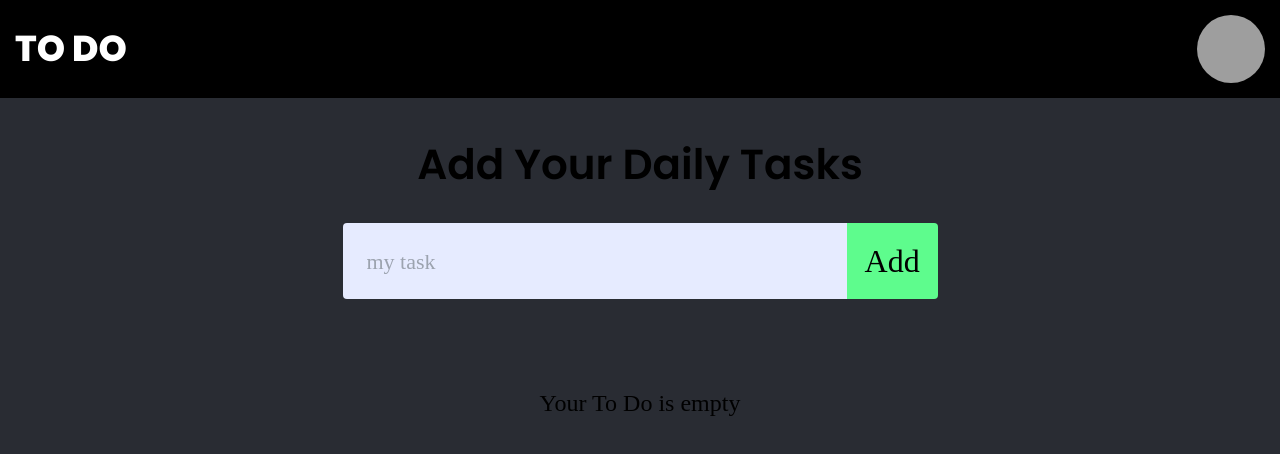
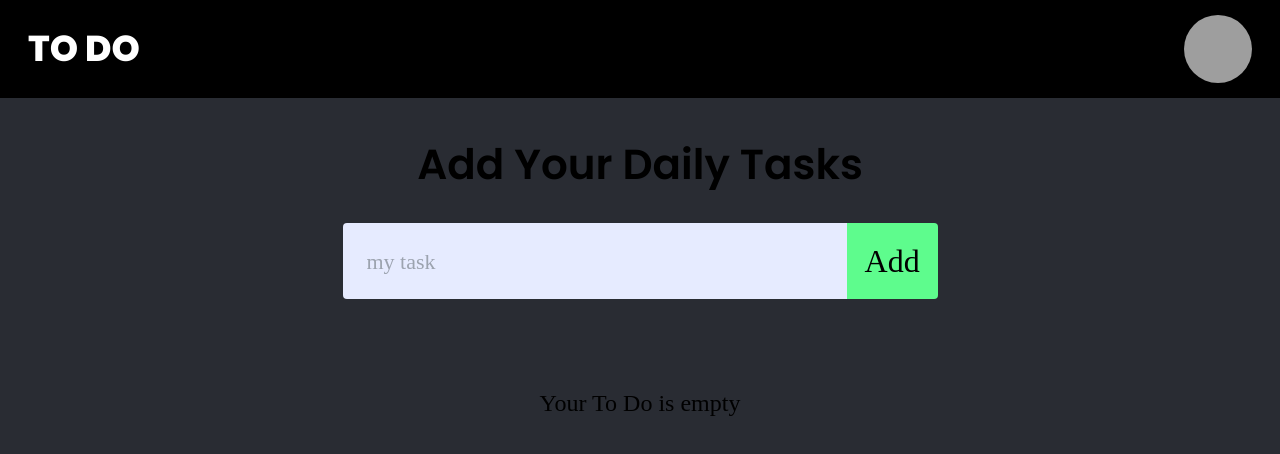
Before and after one commit to tsula21/task_todo_app, a React (Vite) app: page /Todo in a window 1280 px wide. Shown: the top 454 px of the page. Built offline with nearby package versions, Linux system fonts and the light colour scheme; grey boxes are pictures that could not be loaded; a web font is replaced by a local one.

Commit message:
little changes

```diff
--- a/src/pages/Form/AuthForm.jsx
+++ b/src/pages/Form/AuthForm.jsx
@@ -1,10 +1,8 @@
 import React, { useState, useContext } from "react";
-import * as yup from "yup";
 import { UserContext } from "../../UserContext";
 import { Link } from "react-router-dom";
 
 //
-
 import ApplicationTitle from "../../components/ApplicationTitle";
 import Photo from "../../assets/add_photo.svg";
 import PrimaryButton from "../../components/PrimaryButton";
@@ -14,6 +12,7 @@ const AuthForm = () => {
 
   const handleInputChange = (e) => {
     const img = e.target.files[0];
+
     const updateValue = {
       ...photo,
       photo: URL.createObjectURL(img),
@@ -82,7 +81,9 @@ const AuthForm = () => {
             />
           </div>
           {/* Sign In Button */}
-          {formik.values.name.length == 0 || formik.errors.name || photo[0] ? (
+          {formik.values.name.length == 0 ||
+          formik.errors.name ||
+          photo.length > 0 ? (
             <PrimaryButton
               type="button"
               className="bg-[#aaaaaa] cursor-default transition-colors rounded-[4px] w-[258px] h-[66px] text-[32px] text-[#000] font-[poppins-light] capitalize"
--- a/src/pages/Todo/Todo.jsx
+++ b/src/pages/Todo/Todo.jsx
@@ -5,8 +5,6 @@ import Navbar from "./components/Navbar";
 import ApplicationTitle from "../../components/ApplicationTitle";
 import InputField from "./components/InputField";
 import SingleItem from "./components/SingleItem";
-import TodoLogo from "../../assets/todo.jpg";
-import TodoLogo1 from "../../assets/todo1.png";
 
 const Todo = () => {
   const { todoList } = useContext(UserContext);
@@ -17,7 +15,7 @@ const Todo = () => {
         className="text-[42px] text-[#000] font-[poppins-semi] text-center mt-[35px] mb-[27px]"
         Text="Add Your Daily Tasks"
       />
-      <section className="w-[595px] mx-[auto] pb-[40px]">
+      <section className="max-w-[595px] mx-[auto] pb-[40px]">
         <InputField />
         <div className="h-[305px] overflow-y-auto overflow-x-hidden">
           {todoList &&
--- a/src/pages/Todo/components/Navbar.jsx
+++ b/src/pages/Todo/components/Navbar.jsx
@@ -6,7 +6,7 @@ const Navbar = () => {
   const { photo, formik } = useContext(UserContext);
 
   return (
-    <nav className="flex items-center justify-between w-full px-[15px] py-[15px] bg-black h-[98px]">
+    <nav className="flex items-center justify-between w-full px-[28px] py-[15px] bg-black h-[98px]">
       <Link to="/">
         <p className="text-[36px] font-[poppins-extraBold] cursor-pointer">
           TO DO
```
